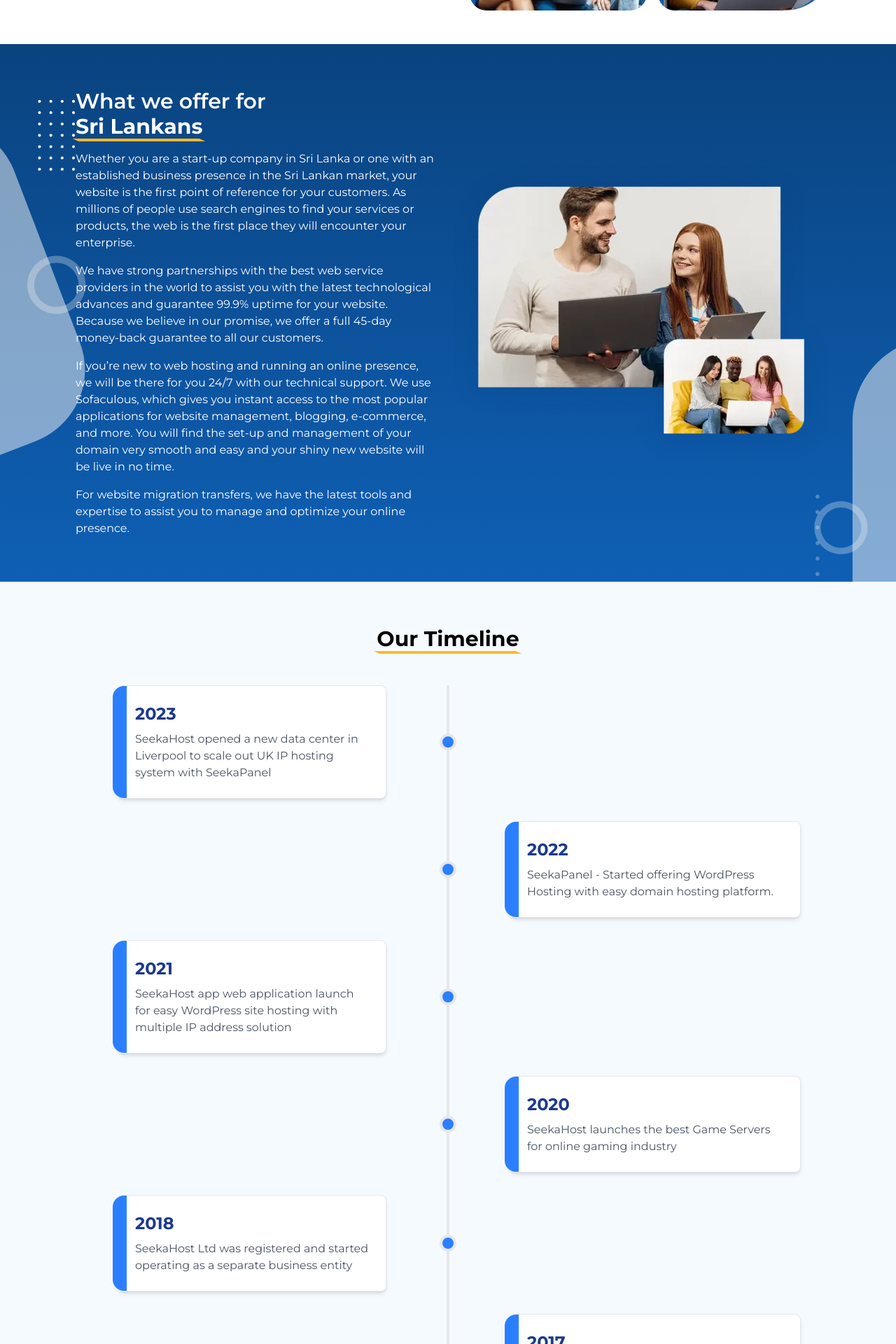
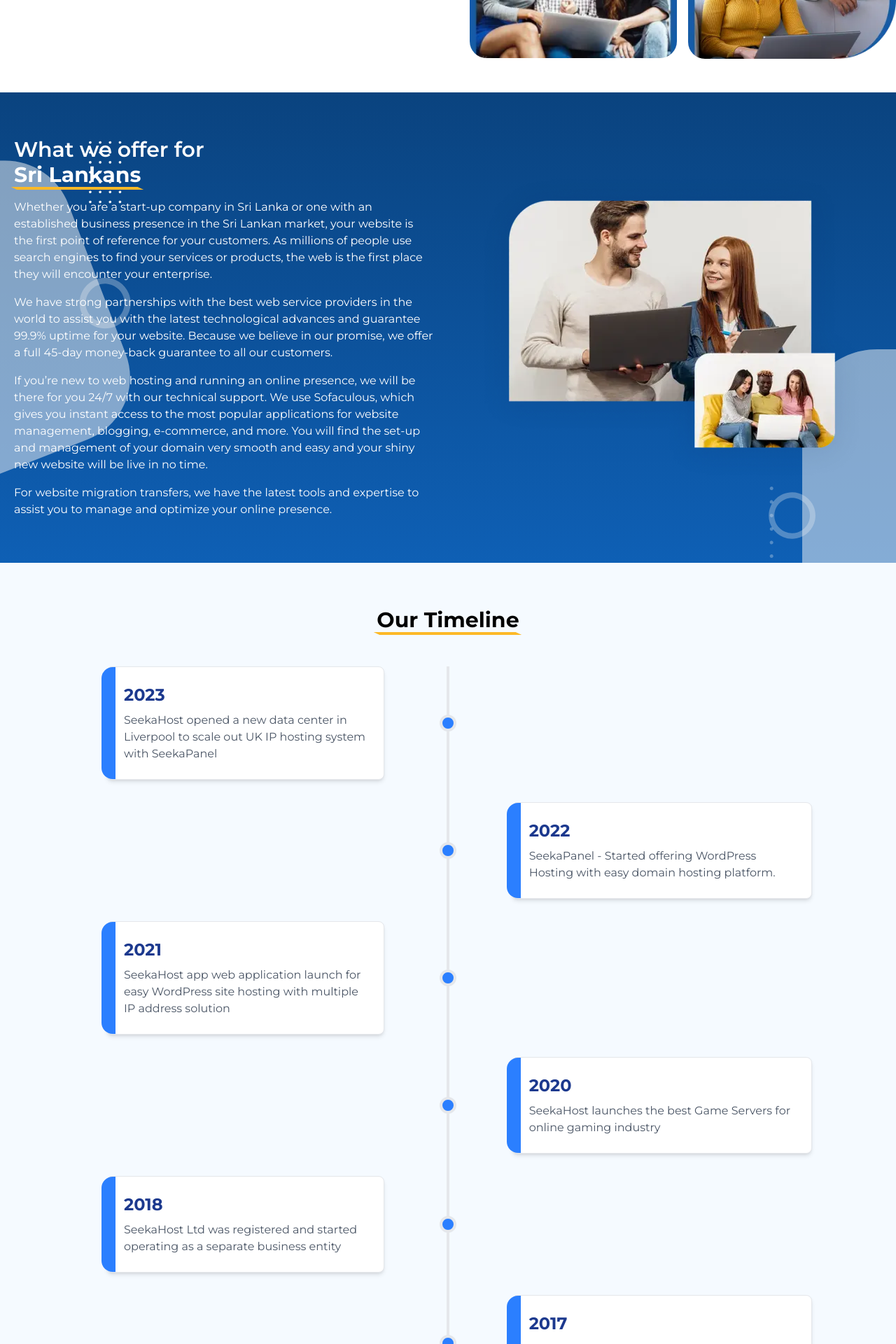
Before and after one commit to KaveeshClickDo/seekahost.lk-v3, a Next.js app: page /about in a window 1280 px wide. Shown: the part 560-2480 px from the top of the page at 70% size. Built offline with nearby package versions, Linux system fonts and the light colour scheme.

Commit message:
update about page layout width

```diff
--- a/src/components/about/Commitment.js
+++ b/src/components/about/Commitment.js
@@ -1,12 +1,12 @@
 export default function Commitment() {
     return (
         <section className="bg-gradient-to-r from-[#09407A] to-[#136CC9] py-16 px-4">
-            <div className="max-w-6xl mx-auto">
+            <div className="max-w-7xl mx-auto">
                 <h2 className="text-white text-3xl md:text-4xl font-medium text-center mb-12">
                     Our Commitment to Your Digital Success
                 </h2>
 
-                <div className="grid grid-cols-1 md:grid-cols-2 gap-6 px-8">
+                <div className="grid grid-cols-1 md:grid-cols-2 gap-6 px-8 md:px-4">
 
                     <div className="bg-white rounded-2xl p-6 shadow-md relative overflow-hidden">
 
--- a/src/components/about/Hero.js
+++ b/src/components/about/Hero.js
@@ -3,7 +3,7 @@
     return (
         <>
             <div className="relative inset-0 w-[72%] h-5 bg-gradient-to-r from-[#09407A] to-[#136CC9] rounded-br-[100px]"></div>
-            <section className="flex flex-col md:flex-row items-center justify-between max-w-6xl mx-auto py-12 px-6">
+            <section className="flex flex-col md:flex-row items-center justify-between max-w-7xl mx-auto py-12 px-6 md:px-0">
 
                 <div className="md:w-1/2 px-5 md:mr-15">
                     <h2 className="text-2xl md:text-3xl font-bold text-[#1D276A] mb-4">
--- a/src/components/about/OurVision.js
+++ b/src/components/about/OurVision.js
@@ -11,7 +11,7 @@
                 />
 
 
-            <div className="relative z-1 max-w-6xl mx-auto px-4 sm:px-6 flex flex-col md:flex-row items-center">
+            <div className="relative z-1 max-w-7xl mx-auto px-4 md:px-0 flex flex-col md:flex-row items-center">
 
                 <div className="md:w-1/2 mb-8 md:mb-0 md:pl-5 text-white">
                     <h1 className="inline-block bg-[#CCE5FF] text-blue-700 text-sm px-3 py-2 rounded-full mb-4">Our Vision</h1>
--- a/src/components/about/Timeline.js
+++ b/src/components/about/Timeline.js
@@ -39,8 +39,8 @@
 
 export default function Timeline () {
     return (
-        <div className="py-16 md:px-30 bg-[#F5FAFF]">
-            <div className="container mx-auto px-4">
+        <div className="py-16 bg-[#F5FAFF]">
+            <div className="container mx-auto px-4  md:px-30">
                 <h2 className="text-3xl font-bold text-center mb-12 relative">
                     <span className="relative font-bold after:content-[''] after:absolute after:left-0 after:bottom-[-3px] after:w-full after:h-[4px] after:bg-[#FDB927] after:transform after:skew-x-65">Our Timeline</span>
                 </h2>
--- a/src/components/about/WhatWeOffer.js
+++ b/src/components/about/WhatWeOffer.js
@@ -11,7 +11,7 @@
             />
 
 
-            <div className="relative z-1 max-w-6xl mx-auto px-4 sm:px-6 flex flex-col md:flex-row items-center">
+            <div className="relative z-1 max-w-7xl mx-auto px-4 md:px-0 flex flex-col md:flex-row items-center">
 
                 <div className="md:w-1/2 px-5">
                     <h2 className="text-2xl md:text-3xl font-semibold text-white mb-4">
```
